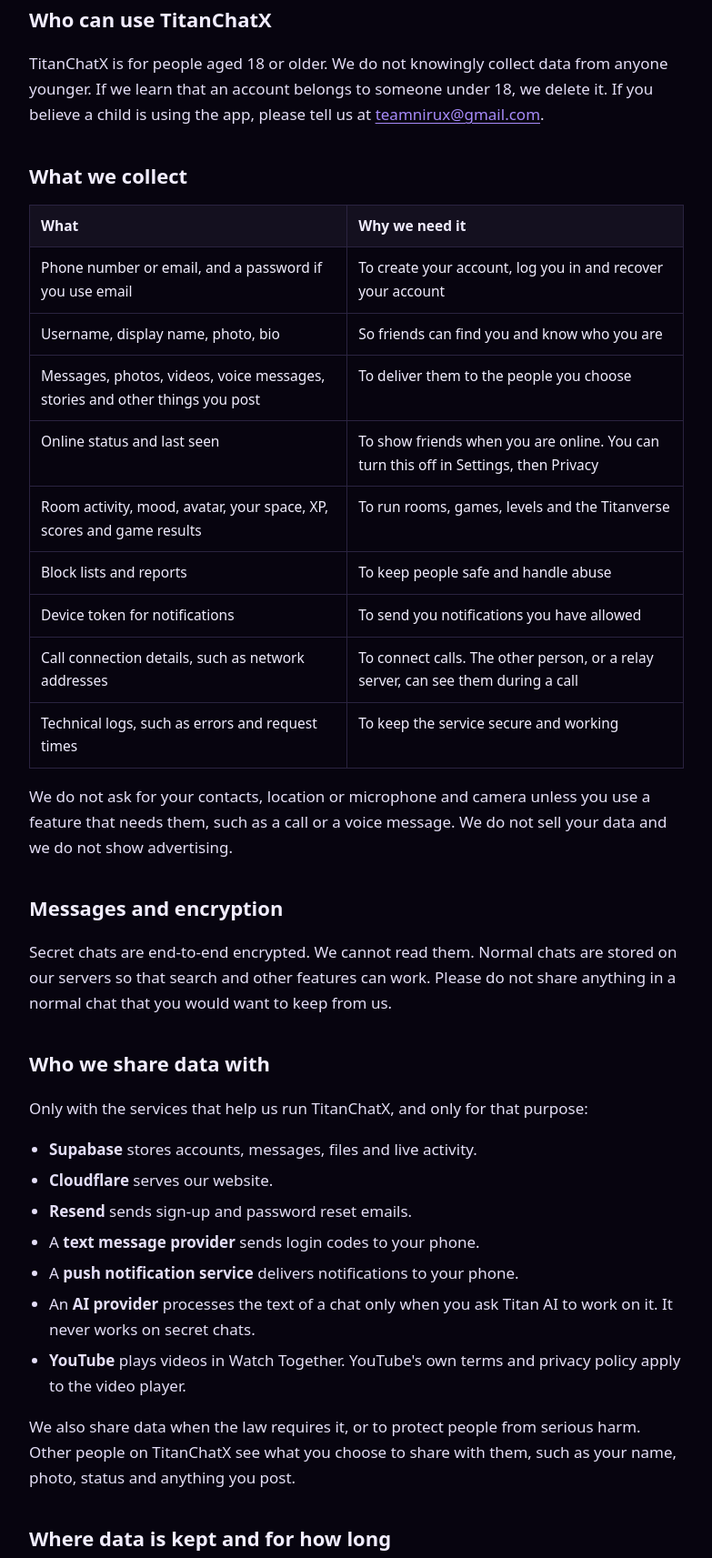
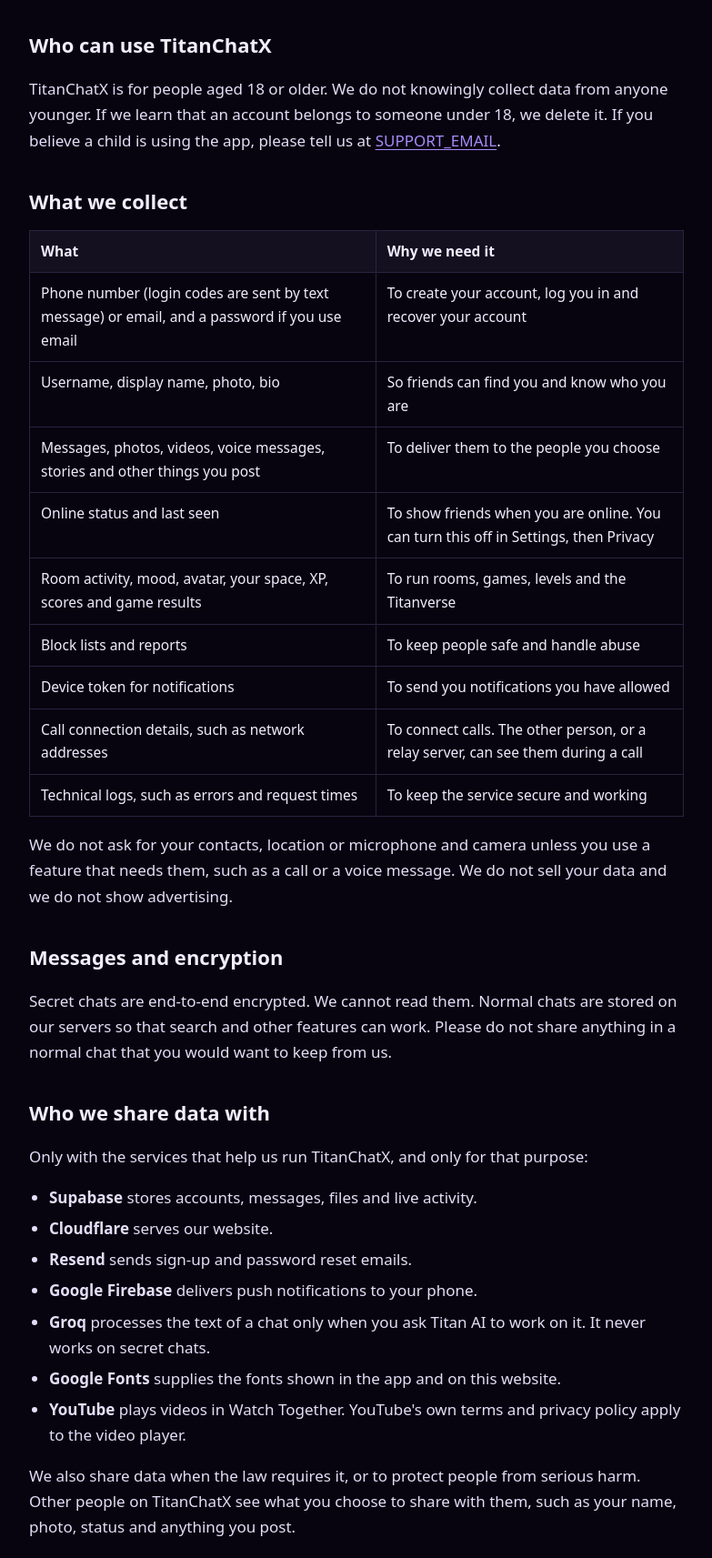
Before and after one commit to Devasena-K09/TitanChatX-Site, a plain HTML site: page privacy.html in a window 1280 px wide. Shown: the part 416-2129 px from the top of the page at 91% size, without its empty margins (248-1031 px from the left). Drawn offline with Linux system fonts and the light colour scheme.

Commit message:
Update privacy.html

```diff
--- a/privacy.html
+++ b/privacy.html
@@ -44,15 +44,15 @@ footer a{margin-right:14px}
 <p>This policy explains what TitanChatX collects, why, who sees it, how long we keep it, and the choices you have. We try to collect only what the app needs to work.</p>
 
 <h2>Who we are</h2>
-<p>TitanChatX is run by TitanChatX, Chennai, India. For anything about your data, write to <a href="mailto:teamnirux@gmail.com">teamnirux@gmail.com</a>. Grievance officer: Devasena K.</p>
+<p>TitanChatX is run from Chennai, Tamil Nadu, India. For anything about your data, write to <a href="mailto:teamnirux@gmail.com">SUPPORT_EMAIL</a>. Grievance officer: the Founder of TitanChatX, at the email above. We reply within 30 days.</p>
 
 <h2>Who can use TitanChatX</h2>
-<p>TitanChatX is for people aged 18 or older. We do not knowingly collect data from anyone younger. If we learn that an account belongs to someone under 18, we delete it. If you believe a child is using the app, please tell us at <a href="mailto:teamnirux@gmail.com">teamnirux@gmail.com</a>.</p>
+<p>TitanChatX is for people aged 18 or older. We do not knowingly collect data from anyone younger. If we learn that an account belongs to someone under 18, we delete it. If you believe a child is using the app, please tell us at <a href="mailto:teamnirux@gmail.com">SUPPORT_EMAIL</a>.</p>
 
 <h2>What we collect</h2>
 <table>
 <tr><th>What</th><th>Why we need it</th></tr>
-<tr><td>Phone number or email, and a password if you use email</td><td>To create your account, log you in and recover your account</td></tr>
+<tr><td>Phone number (login codes are sent by text message) or email, and a password if you use email</td><td>To create your account, log you in and recover your account</td></tr>
 <tr><td>Username, display name, photo, bio</td><td>So friends can find you and know who you are</td></tr>
 <tr><td>Messages, photos, videos, voice messages, stories and other things you post</td><td>To deliver them to the people you choose</td></tr>
 <tr><td>Online status and last seen</td><td>To show friends when you are online. You can turn this off in Settings, then Privacy</td></tr>
@@ -73,9 +73,9 @@ footer a{margin-right:14px}
 <li><b>Supabase</b> stores accounts, messages, files and live activity.</li>
 <li><b>Cloudflare</b> serves our website.</li>
 <li><b>Resend</b> sends sign-up and password reset emails.</li>
-<li>A <b>text message provider</b> sends login codes to your phone.</li>
-<li>A <b>push notification service</b> delivers notifications to your phone.</li>
-<li>An <b>AI provider</b> processes the text of a chat only when you ask Titan AI to work on it. It never works on secret chats.</li>
+<li><b>Google Firebase</b> delivers push notifications to your phone.</li>
+<li><b>Groq</b> processes the text of a chat only when you ask Titan AI to work on it. It never works on secret chats.</li>
+<li><b>Google Fonts</b> supplies the fonts shown in the app and on this website.</li>
 <li><b>YouTube</b> plays videos in Watch Together. YouTube's own terms and privacy policy apply to the video player.</li>
 </ul>
 <p>We also share data when the law requires it, or to protect people from serious harm. Other people on TitanChatX see what you choose to share with them, such as your name, photo, status and anything you post.</p>
@@ -110,6 +110,6 @@ footer a{margin-right:14px}
 
 </main>
 <footer><a href="index.html">Home</a><a href="privacy.html">Privacy Policy</a><a href="terms.html">Terms of Service</a><a href="cookies.html">Cookie Policy</a><a href="delete-account.html">Delete account</a><a href="mailto:teamnirux@gmail.com">Contact</a>
-<p>&copy; 2026 TitanChatX. TitanChatX is operated from India.</p></footer>
+<p>&copy; 2026 TitanChatX. Chennai, Tamil Nadu, India.</p></footer>
 </body>
 </html>
```
